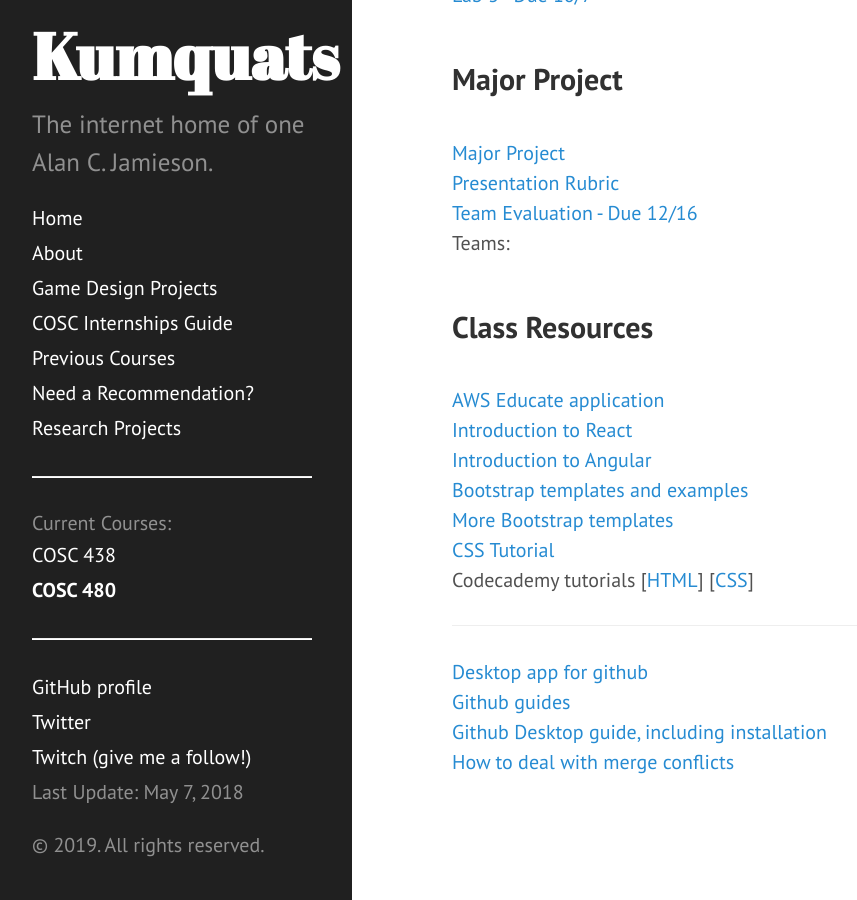
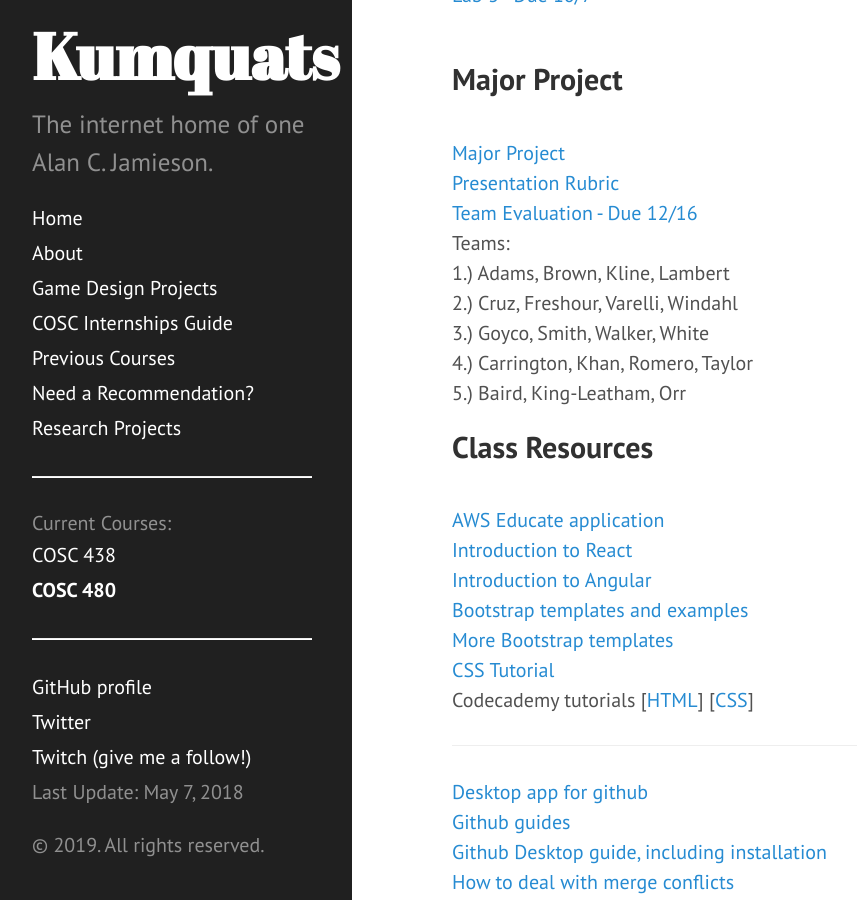
Before and after one commit to ripark/ripark.github.io, a Jekyll site: the page built from f19/cosc480.html, in a window 1280 px wide and 900 px high, scrolled down 497 px. Shown: the whole window, without its empty margins (8-865 px from the left). Built offline with Jekyll 4.4.1, drawn with Linux system fonts in a browser that asks for light colours; Markdown is read by kramdown in place of the engine named in the settings.

Commit message:
Update cosc480.html

```diff
--- a/f19/cosc480.html
+++ b/f19/cosc480.html
@@ -33,6 +33,11 @@ Current HW: Lab 2
 <br>
 Teams:
 <br>
+1.) Adams, Brown, Kline, Lambert<br>
+2.) Cruz, Freshour, Varelli, Windahl<br>
+3.) Goyco, Smith, Walker, White<br>
+4.) Carrington, Khan, Romero, Taylor<br>
+5.) Baird, King-Leatham, Orr
 <br>
 <h2>Class Resources</h2>
 <br>
```
